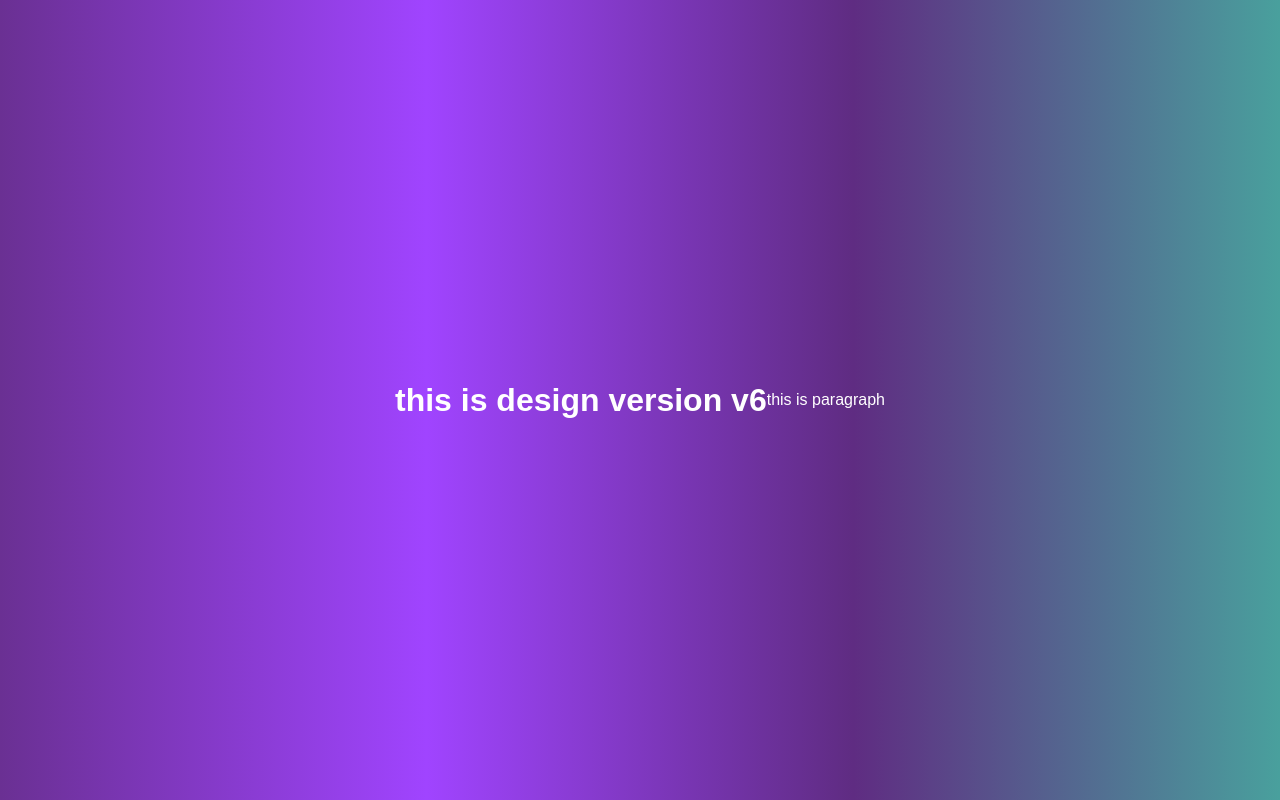
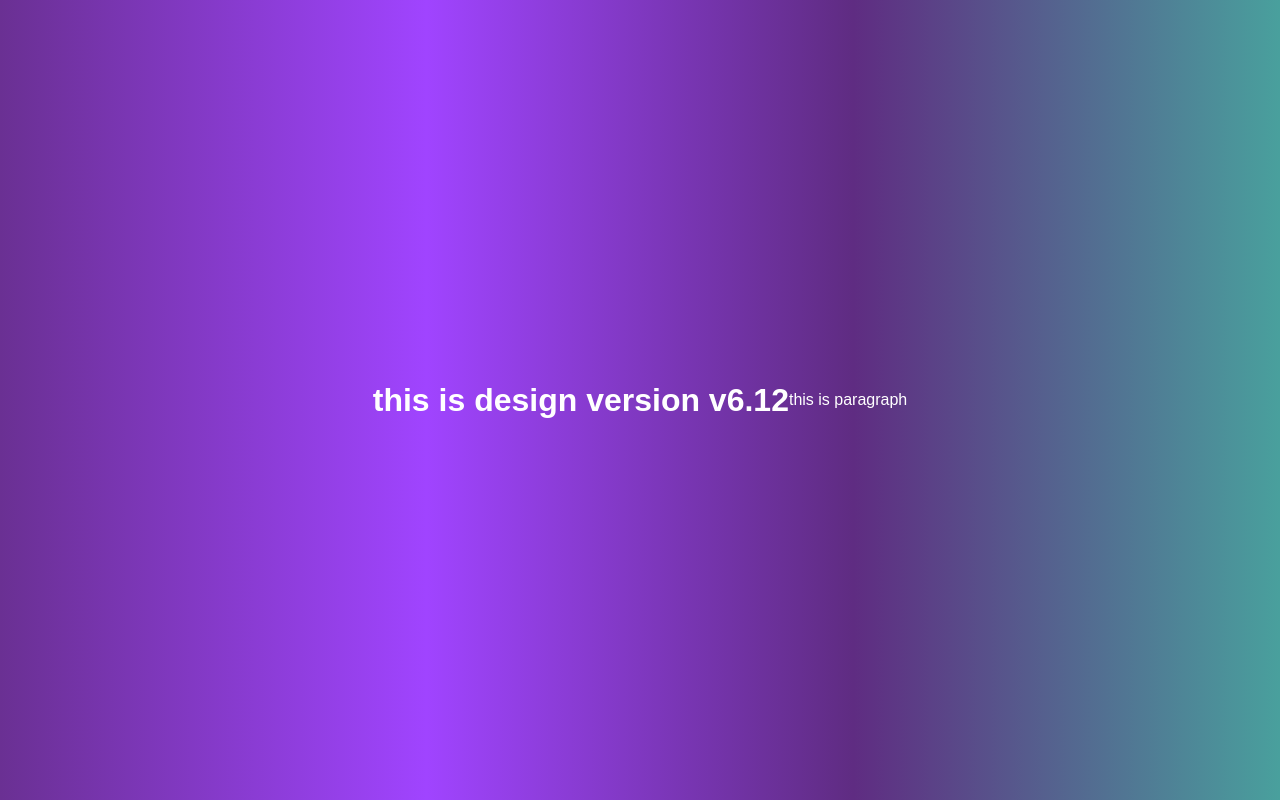
Before and after one commit to kingjhonny543/myrrepo, a plain HTML site: page index.html in a window 1280 px wide. Drawn offline with Linux system fonts and the light colour scheme.

Commit message:
change version 6.12

```diff
--- a/index.html
+++ b/index.html
@@ -7,7 +7,7 @@
     <title>Document</title>
 </head>
 <body>
-    <h1>this is design version v6 </h1>
+    <h1>this is design version v6.12 </h1>
     <p>this is paragraph</p>
 </body>
 </html>
```
